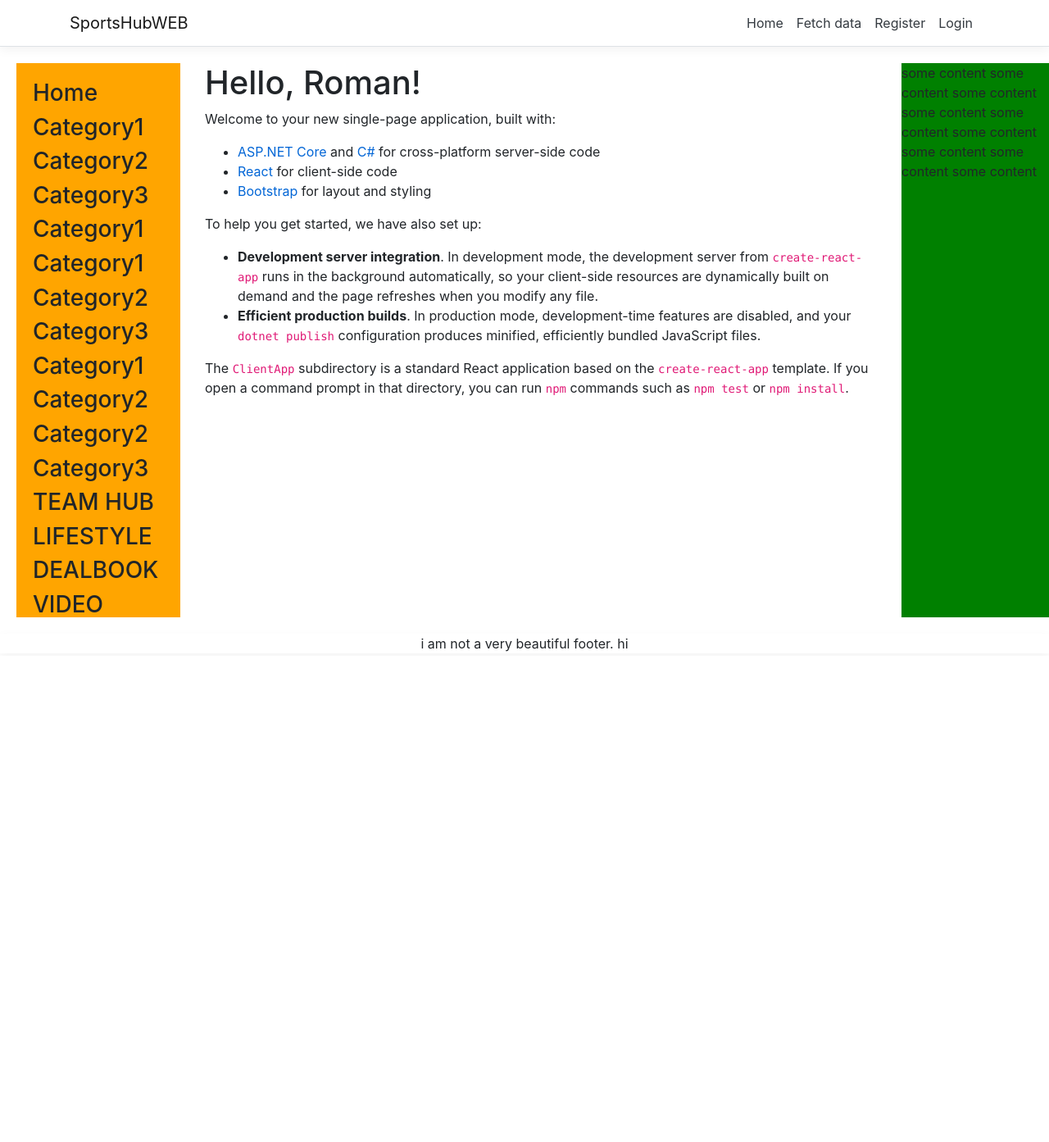
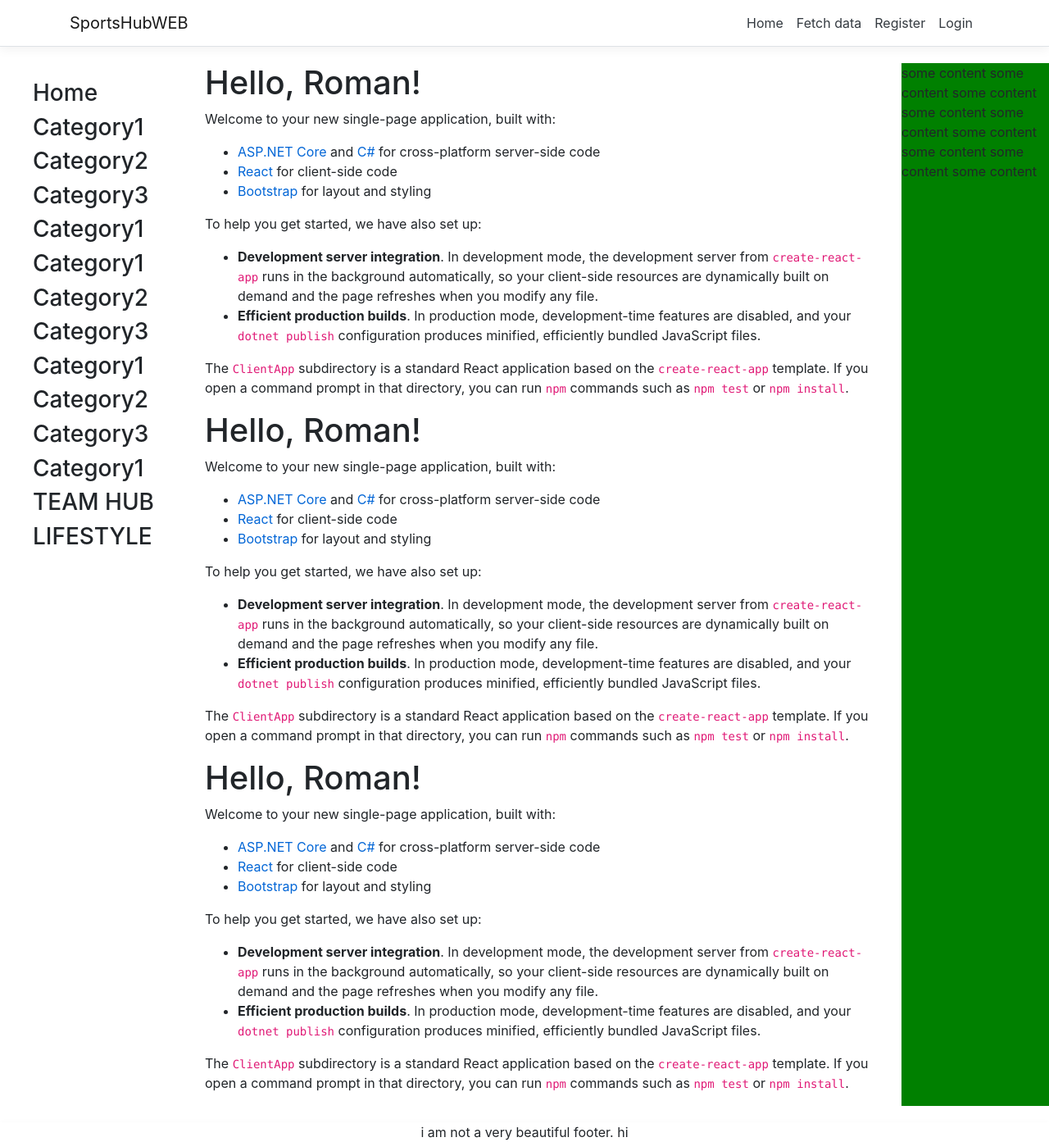
Before and after one commit to milinaire/SportsHub, a React (Create React App) app in the folder SportsHubWEB/ClientApp/: page / in a window 1280 px wide. Shown: the whole page at 82% size. Before the commit the page ends 800 px from the top, so only its background shows below. Built offline with nearby package versions, Linux system fonts and the light colour scheme; no server answers.

Commit message:
dont remember, but smth realy need

```diff
--- a/SportsHubWEB/ClientApp/src/components/Main/Footer.js
+++ b/SportsHubWEB/ClientApp/src/components/Main/Footer.js
@@ -14,6 +14,7 @@
 
           <div className={"footer"}>
               i am not a very beautiful footer. hi
+
           </div>
 
       </footer>
--- a/SportsHubWEB/ClientApp/src/components/Main/Home.js
+++ b/SportsHubWEB/ClientApp/src/components/Main/Home.js
@@ -19,7 +19,35 @@
           <li><strong>Efficient production builds</strong>. In production mode, development-time features are disabled, and your <code>dotnet publish</code> configuration produces minified, efficiently bundled JavaScript files.</li>
         </ul>
         <p>The <code>ClientApp</code> subdirectory is a standard React application based on the <code>create-react-app</code> template. If you open a command prompt in that directory, you can run <code>npm</code> commands such as <code>npm test</code> or <code>npm install</code>.</p>
+      <h1>Hello, Roman!</h1>
+        <p>Welcome to your new single-page application, built with:</p>
+        <ul>
+          <li><a href='https://get.asp.net/'>ASP.NET Core</a> and <a href='https://msdn.microsoft.com/en-us/library/67ef8sbd.aspx'>C#</a> for cross-platform server-side code</li>
+          <li><a href='https://facebook.github.io/react/'>React</a> for client-side code</li>
+          <li><a href='http://getbootstrap.com/'>Bootstrap</a> for layout and styling</li>
+        </ul>
+        <p>To help you get started, we have also set up:</p>
+        <ul>
+          <li><strong>Development server integration</strong>. In development mode, the development server from <code>create-react-app</code> runs in the background automatically, so your client-side resources are dynamically built on demand and the page refreshes when you modify any file.</li>
+          <li><strong>Efficient production builds</strong>. In production mode, development-time features are disabled, and your <code>dotnet publish</code> configuration produces minified, efficiently bundled JavaScript files.</li>
+        </ul>
+        <p>The <code>ClientApp</code> subdirectory is a standard React application based on the <code>create-react-app</code> template. If you open a command prompt in that directory, you can run <code>npm</code> commands such as <code>npm test</code> or <code>npm install</code>.</p>
+      <h1>Hello, Roman!</h1>
+        <p>Welcome to your new single-page application, built with:</p>
+        <ul>
+          <li><a href='https://get.asp.net/'>ASP.NET Core</a> and <a href='https://msdn.microsoft.com/en-us/library/67ef8sbd.aspx'>C#</a> for cross-platform server-side code</li>
+          <li><a href='https://facebook.github.io/react/'>React</a> for client-side code</li>
+          <li><a href='http://getbootstrap.com/'>Bootstrap</a> for layout and styling</li>
+        </ul>
+        <p>To help you get started, we have also set up:</p>
+        <ul>
+          <li><strong>Development server integration</strong>. In development mode, the development server from <code>create-react-app</code> runs in the background automatically, so your client-side resources are dynamically built on demand and the page refreshes when you modify any file.</li>
+          <li><strong>Efficient production builds</strong>. In production mode, development-time features are disabled, and your <code>dotnet publish</code> configuration produces minified, efficiently bundled JavaScript files.</li>
+        </ul>
+        <p>The <code>ClientApp</code> subdirectory is a standard React application based on the <code>create-react-app</code> template. If you open a command prompt in that directory, you can run <code>npm</code> commands such as <code>npm test</code> or <code>npm install</code>.</p>
+
       </div>
+
     );
   }
 }
--- a/SportsHubWEB/ClientApp/src/components/Main/NavMenu.js
+++ b/SportsHubWEB/ClientApp/src/components/Main/NavMenu.js
@@ -33,24 +33,26 @@
                 title: "Category2"
             },
             {
-                title: "Category2"
-            },
-            {
-                title: "Category3"
-            }
-        ],
-        follow: [
-            {
-                title: "Category1"
-            },
-            {
-                title: "Category2"
-            },
-            {
                 title: "Category3"
             },
             {
                 title: "Category1"
+            },
+
+
+        ],
+        follow: [
+            {
+                show: true
+            },
+            {
+                show: true
+            },
+            {
+                show: true
+            },
+            {
+                show: true
             },
 
         ]
@@ -61,6 +63,7 @@
 
             <div className={"left-panel-wrapper"}>
                 <div className="menu">
+                    <div className="scrollbar" id="style-1">
                         <div className={"categories"}>
                             <h3>Home</h3>
                             {this.state.Categories.map(Category => (
@@ -72,6 +75,8 @@
                             <h3>VIDEO</h3>
                         </div>
                     </div>
+
+                </div>
             </div>
 
         );
--- a/SportsHubWEB/ClientApp/src/components/Main/Styles.css
+++ b/SportsHubWEB/ClientApp/src/components/Main/Styles.css
@@ -10,7 +10,7 @@
 }
 .left-panel-wrapper {
   width: 200px;
-  background-color: orange;
+
 }
 .right-panel-wrapper {
   width: 200px;
@@ -28,8 +28,56 @@
 }
 
 .categories {
-    height: 400px;
+
     margin: 0 auto;
     padding: 20px;
     display: inline-block;
 }
+
+
+.scrollbar
+{
+
+	float: left;
+	height: 600px;
+
+
+	overflow-y: scroll;
+	margin-bottom: 25px;
+}
+
+.force-overflow
+{
+
+}
+
+#wrapper
+{
+	text-align: center;
+	width: 500px;
+	margin: auto;
+}
+
+/*
+ *  STYLE 1
+ */
+
+#style-1::-webkit-scrollbar-track
+{
+
+	border-radius: 10px;
+	background-color: #fff;
+}
+
+#style-1::-webkit-scrollbar
+{
+	width: 6px;
+	background-color: #F5F5F5;
+}
+
+#style-1::-webkit-scrollbar-thumb
+{
+	border-radius: 10px;
+	-webkit-box-shadow: inset 0 0 6px rgba(0,0,0,.3);
+	background-color: #ddd  ;
+}
--- a/SportsHubWEB/ClientApp/src/components/api-authorization/Login.js
+++ b/SportsHubWEB/ClientApp/src/components/api-authorization/Login.js
@@ -4,7 +4,7 @@
 import { AuthenticationResultStatus } from './AuthorizeService';
 import { LoginActions, QueryParameterNames, ApplicationPaths } from './ApiAuthorizationConstants';
 
-// The main responsibility of this component is to handle the user's login process.
+// The Main responsibility of this component is to handle the user's login process.
 // This is the starting point for the login process. Any component that needs to authenticate
 // a user can simply perform a redirect to this component with a returnUrl query parameter and
 // let the component perform the login and return back to the return url.
--- a/SportsHubWEB/ClientApp/src/components/api-authorization/Logout.js
+++ b/SportsHubWEB/ClientApp/src/components/api-authorization/Logout.js
@@ -4,7 +4,7 @@
 import { AuthenticationResultStatus } from './AuthorizeService';
 import { QueryParameterNames, LogoutActions, ApplicationPaths } from './ApiAuthorizationConstants';
 
-// The main responsibility of this component is to handle the user's logout process.
+// The Main responsibility of this component is to handle the user's logout process.
 // This is the starting point for the logout process, which is usually initiated when a
 // user clicks on the logout button on the LoginMenu component.
 export class Logout extends Component {
```
Lines whose indentation alone changed are shown as unchanged.
